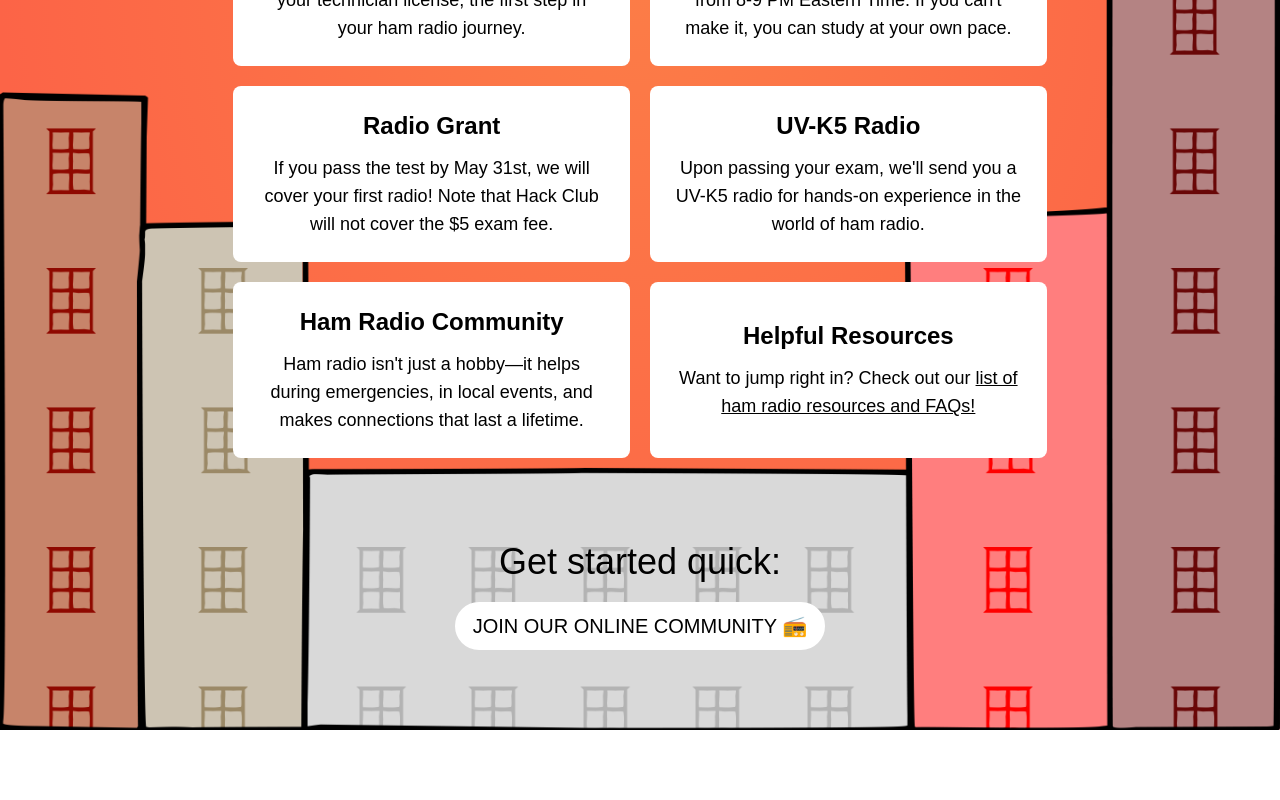
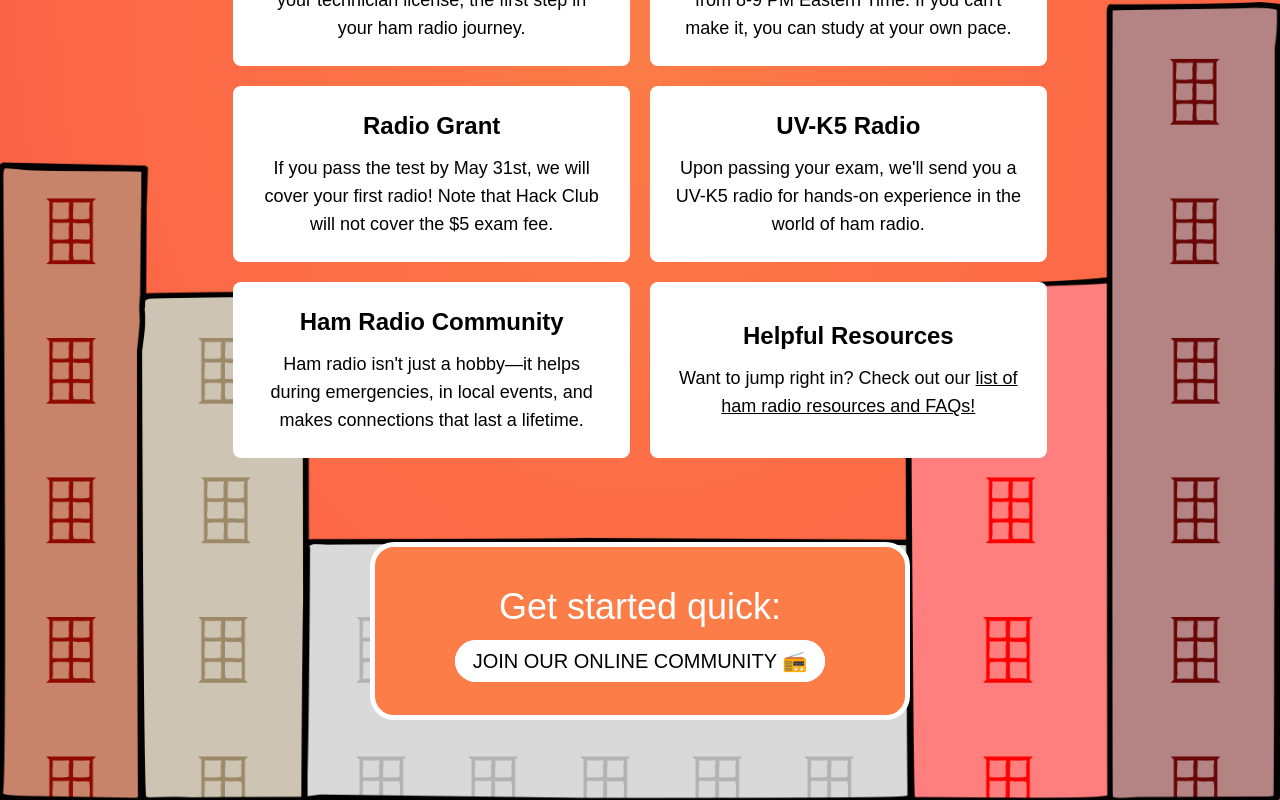
Before and after one commit to hackclub/ham-club, a Next.js app: page / in a window 1280 px wide. Shown: the part 798-1598 px from the top of the page. Before the commit the page ends 1528 px from the top, so only its background shows below. Built offline with nearby package versions, Linux system fonts and the light colour scheme.

Commit message:
Add slack

```diff
--- a/pages/index.js
+++ b/pages/index.js
@@ -98,15 +98,19 @@ export default function Home() {
             </div>
           </div>
         </section>
-        <div className="flex flex-col items-center text-center pb-20">
-          <h1 className="text-4xl pb-5 text-black bold">Get started quick:</h1>
-          <a
-            href="https://forms.hackclub.com/t/4xrbpF32B8us"
-            target="_blank"
-            className="text-xl uppercase px-4 py-2 rounded-full border-white border-2 text-black bg-white hover:bg-black hover:text-white"
-          >
-            Join our online community 📻
-          </a>
+        <div className="flex flex-row justify-center items-center pb-20">
+          <div className="rounded-3xl text-center pb-10 pt-10 bg-[#FC7D47] px-20 border-[5px] border-white">
+            <h1 className="text-4xl pb-5 text-white bold">
+              Get started quick:
+            </h1>
+            <a
+              href="https://hackclub.com/slack/"
+              target="_blank"
+              className="text-xl uppercase px-4 py-2  rounded-full border-white border-2 text-black bg-white hover:bg-black hover:text-white"
+            >
+              Join our online community 📻
+            </a>
+          </div>
         </div>
       </main>
     </div>
```
